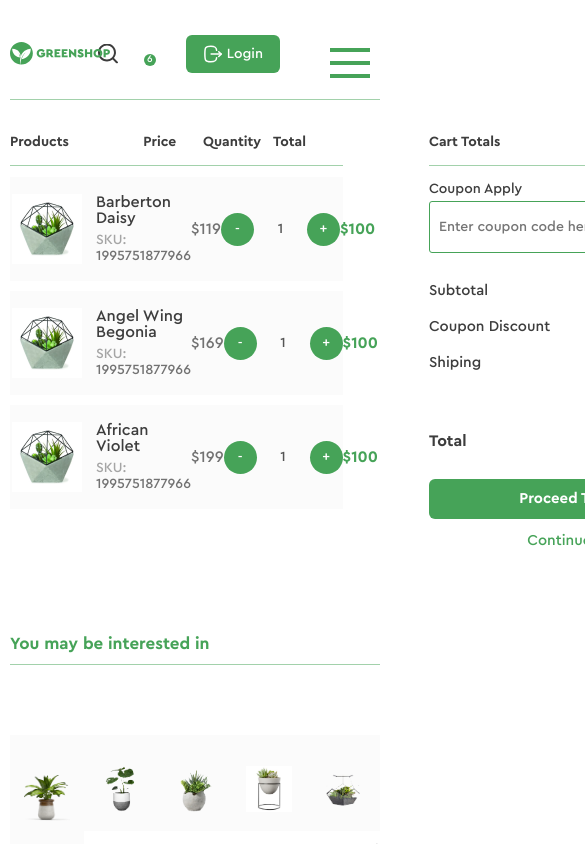
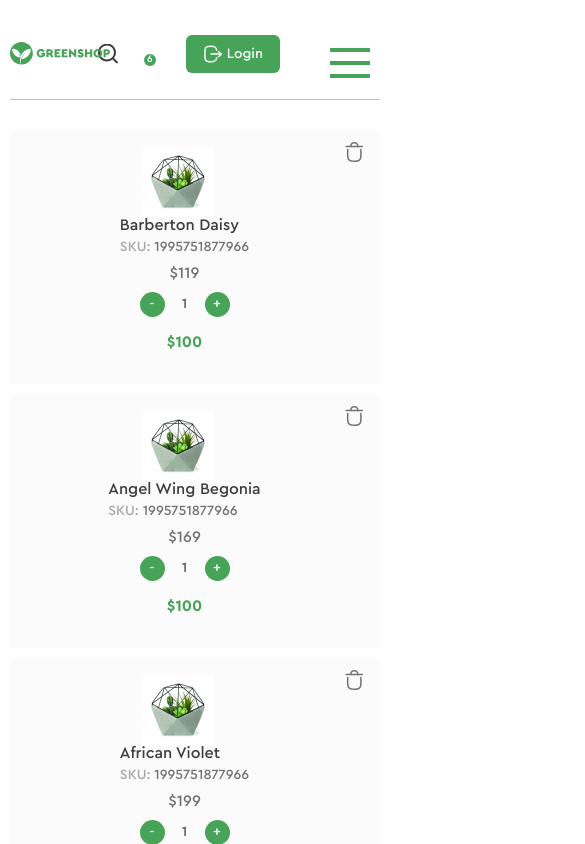
Before and after one commit to progdidi/greenshop, a React (Create React App) app: page /shop/shoppingcart in a window 390 px wide. Shown: the top 844 px of the page, 585 px wide, since content can reach past the window. Built offline with nearby package versions, Linux system fonts and the light colour scheme.

Commit message:
media styles

```diff
--- a/src/pages/ShoppingCartPage/ShoppingCartPage.js
+++ b/src/pages/ShoppingCartPage/ShoppingCartPage.js
@@ -20,7 +20,18 @@ const ShoppingCartPage = () => {
         dotsClass: 'slick-dots-shop',
         speed: 500,
         slidesToShow: 5,
-        slidesToScroll: 3
+        slidesToScroll: 3,
+        responsive: [
+            {
+              breakpoint: 780,
+              settings: {
+                slidesToShow: 3,
+                slidesToScroll: 3,
+                autoplay: false,
+                dots: true
+              }
+            }
+          ]
       };
 
     return (
--- a/src/pages/ShoppingCartPage/shoppingCartPage.scss
+++ b/src/pages/ShoppingCartPage/shoppingCartPage.scss
@@ -33,3 +33,80 @@
         }
     }
 }
+
+.related__products-item {
+    margin-right: 5px;
+}
+
+@media (max-width: 1200px) {
+    .shopping-cart {
+        &__inner {
+            flex-wrap: wrap;
+            .order__list {
+                width: 90%;
+                margin: 0 auto;
+            }
+        }
+    }
+}
+
+@media (max-width: 760px) {
+    .shopping-cart {
+        &__inner {
+            .order__list {
+                width: 100%;
+            }
+            .order__item {
+                &-amount {
+                    .counter {
+                        width: 90px;
+                        &__button {
+                            width: 25px;
+                            height: 25px;
+                        }
+                    }
+                }
+
+            }
+        }
+    }
+}
+
+@media (max-width: 560px) {
+    .shopping-cart {
+        &__inner {
+            .order__list {
+                width: 100%;
+                &-header {
+                    display: none;
+                }
+            }
+            .order__item {
+                position: relative;
+                flex-direction: column;
+                &-amount {
+                    .counter {
+                        width: 90px;
+                        &__button {
+                            width: 25px;
+                            height: 25px;
+                        }
+                    }
+                }
+                &-delete {
+                    position: absolute;
+                    right: 10px;
+                    top: 10px;
+                }
+
+            }
+        }
+    }
+
+    .cart {
+        width: 100%;
+        .coupon-form {
+            width: 100%;
+        }
+    }
+}
```
